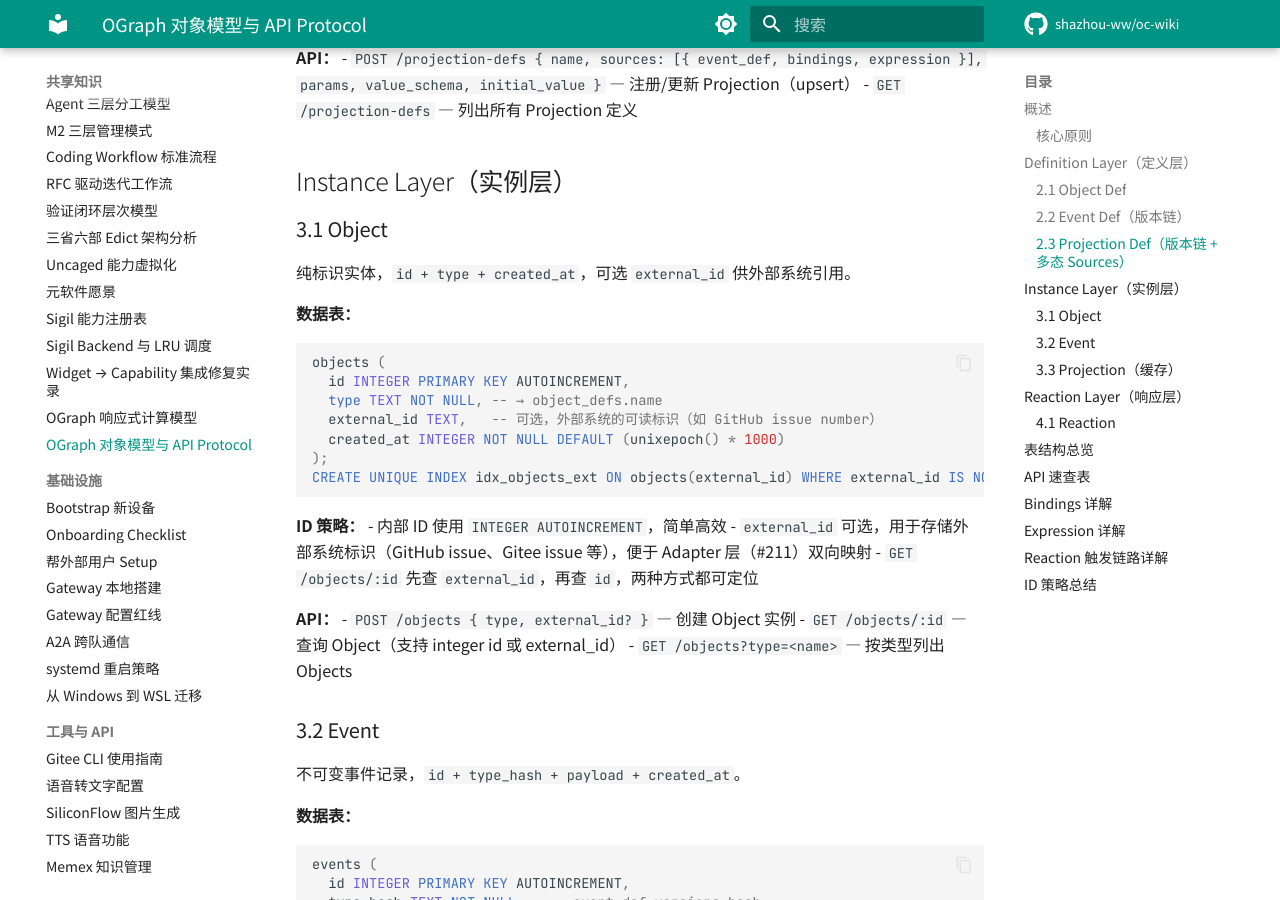
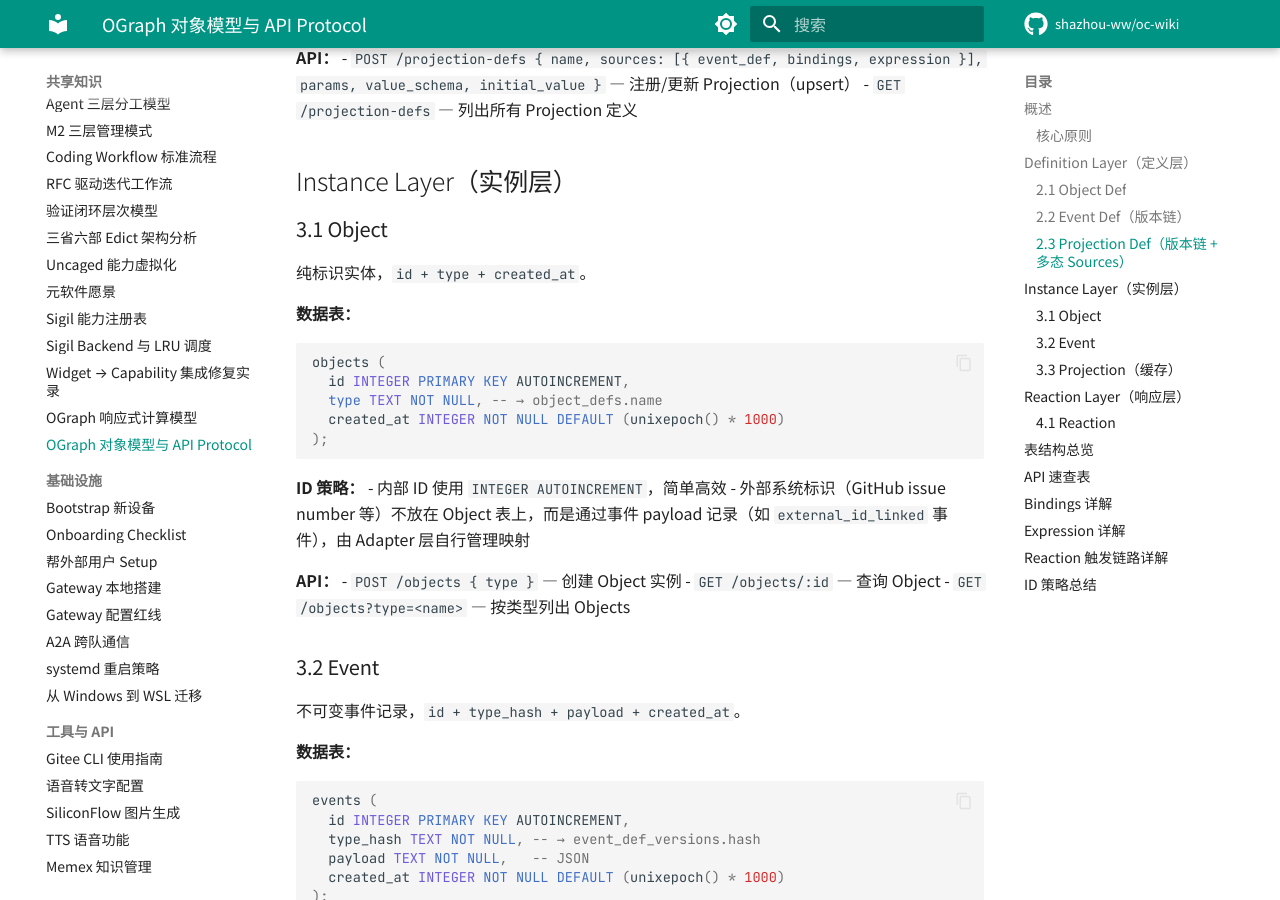
Before and after one commit to shazhou-ww/oc-wiki, an MkDocs documentation site: the page built from docs/shared/ograph-object-model.md, in a window 1280 px wide and 900 px high, scrolled down 2382 px. Built offline with MkDocs 1.6.1 and Material for MkDocs 9.7.7, drawn with Linux system fonts in a browser that asks for light colours; comment, search, counter and statistics services are not loaded; some of the changed text lies outside the part shown.

Commit message:
fix(docs): 去掉 objects.external_id，外部标识通过事件 payload 记录
Based on 小橘 review on #214

提交: 小墨 🖊️（KUMA Team）

````diff
--- a/docs/shared/ograph-object-model.md
+++ b/docs/shared/ograph-object-model.md
@@ -119,27 +119,24 @@ projection_def_names (
 
 ### 3.1 Object
 
-纯标识实体，`id + type + created_at`，可选 `external_id` 供外部系统引用。
+纯标识实体，`id + type + created_at`。
 
 **数据表：**
 ```sql
 objects (
   id INTEGER PRIMARY KEY AUTOINCREMENT,
   type TEXT NOT NULL, -- → object_defs.name
-  external_id TEXT,   -- 可选，外部系统的可读标识（如 GitHub issue number）
   created_at INTEGER NOT NULL DEFAULT (unixepoch() * 1000)
 );
-CREATE UNIQUE INDEX idx_objects_ext ON objects(external_id) WHERE external_id IS NOT NULL;
 ```
 
 **ID 策略：**
 - 内部 ID 使用 `INTEGER AUTOINCREMENT`，简单高效
-- `external_id` 可选，用于存储外部系统标识（GitHub issue、Gitee issue 等），便于 Adapter 层（#211）双向映射
-- `GET /objects/:id` 先查 `external_id`，再查 `id`，两种方式都可定位
+- 外部系统标识（GitHub issue number 等）不放在 Object 表上，而是通过事件 payload 记录（如 `external_id_linked` 事件），由 Adapter 层自行管理映射
 
 **API：**
-- `POST /objects { type, external_id? }` — 创建 Object 实例
-- `GET /objects/:id` — 查询 Object（支持 integer id 或 external_id）
+- `POST /objects { type }` — 创建 Object 实例
+- `GET /objects/:id` — 查询 Object
 - `GET /objects?type=<name>` — 按类型列出 Objects
 
 ### 3.2 Event
@@ -355,7 +352,7 @@ SELECT projection_hash FROM projection_def_sources WHERE event_def_hash = ?
 
 | 实体 | ID 类型 | 理由 |
 |---|---|---|
-| Object | INTEGER AUTOINCREMENT | 内部标识足够，外部引用走 `external_id` |
+| Object | INTEGER AUTOINCREMENT | 内部标识足够，外部引用通过事件 payload 记录 |
 | Event | INTEGER AUTOINCREMENT | 严格递增，做增量边界，天然全序 |
 | Reaction | INTEGER AUTOINCREMENT | 纯内部实体 |
 | Def versions | content hash (TEXT) | 内容寻址，版本链语义需要 |
````
